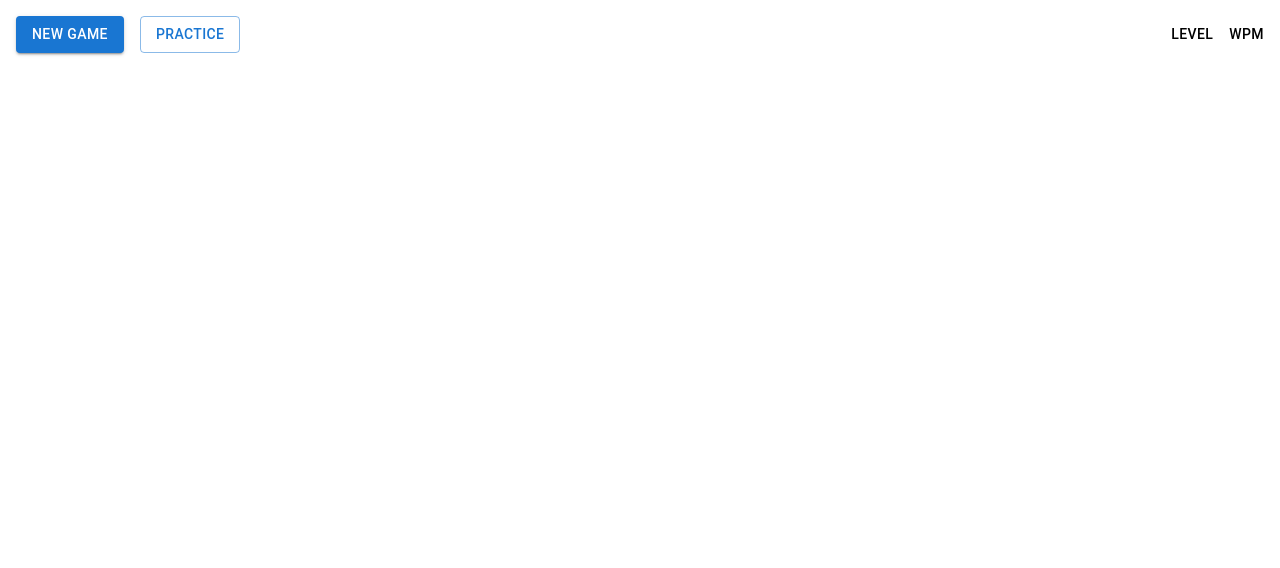
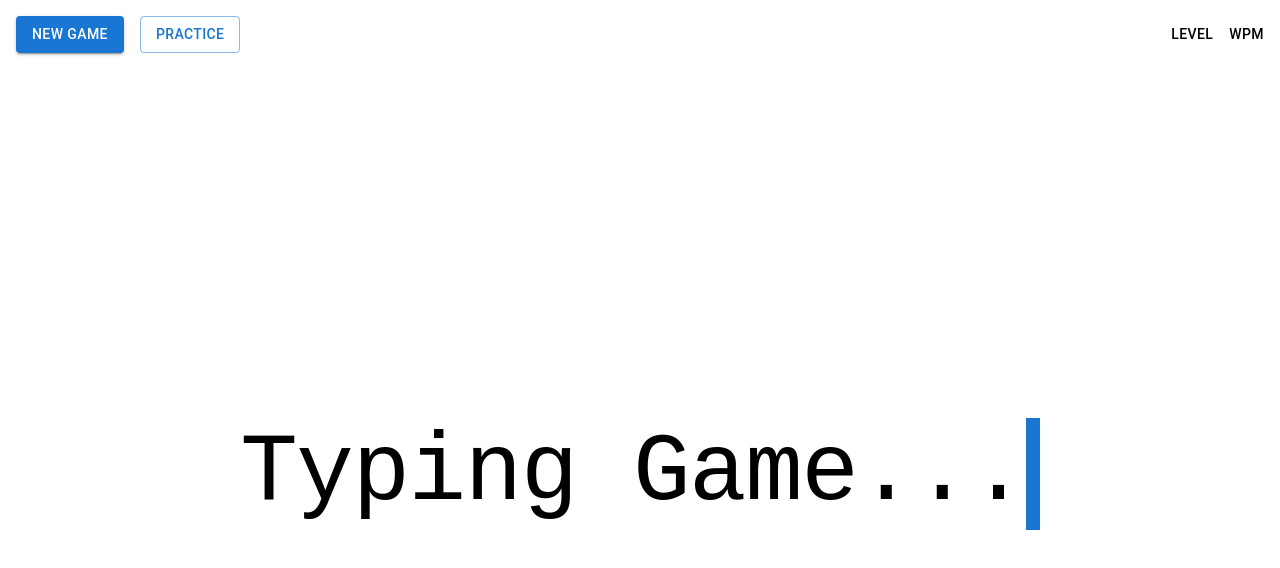
Before and after one commit to lukasmiljic/Internship-16-SpeedType, a React (Vite) app: page / in a window 1280 px wide. Shown: the top 568 px of the page. Built offline with nearby package versions, Linux system fonts and the light colour scheme.

Commit message:
added typewriter title component

```diff
--- /dev/null
+++ b/src/Components/TypeWriter/TypeWriter.jsx
@@ -0,0 +1,16 @@
+import { Typography } from "@mui/material";
+import classes from "./TypeWriter.module.css";
+
+const TypeWriter = () => {
+  return (
+    <div className={classes.container}>
+      <Typography
+        className={classes.title}
+        variant="h1"
+        fontFamily={"monospace"}>
+        Typing Game...
+      </Typography>
+    </div>
+  );
+};
+export default TypeWriter;
--- /dev/null
+++ b/src/Components/TypeWriter/TypeWriter.module.css
@@ -0,0 +1,37 @@
+.container {
+  padding-top: 5em;
+  display: inline-flex;
+}
+
+/* DEMO-SPECIFIC STYLES */
+.title {
+  display: inline;
+  color: black;
+  overflow: hidden; /* Ensures the content is not revealed until the animation */
+  border-right: 0.15em solid #1976d2; /* change to mui main color */
+  white-space: nowrap; /* Keeps the content on a single line */
+  margin: 0 auto; /* Gives that scrolling effect as the typing happens */
+  letter-spacing: 0.15em; /* Adjust as needed */
+  animation: typing 1.5s steps(13, end), blink-caret 0.8s step-end infinite;
+}
+
+/* The typing effect */
+@keyframes typing {
+  from {
+    width: 0;
+  }
+  to {
+    width: 100%;
+  }
+}
+
+/* The typewriter cursor effect */
+@keyframes blink-caret {
+  from,
+  to {
+    border-color: transparent;
+  }
+  50% {
+    border-color: #1976d2;
+  }
+}
--- a/src/Pages/Home/Home.jsx
+++ b/src/Pages/Home/Home.jsx
@@ -1,7 +1,20 @@
+import { Stack } from "@mui/material";
 import Header from "../../Components/Header";
+import TypeWriter from "../../Components/TypeWriter/TypeWriter";
 
 const Home = () => {
-  return <Header />;
+  return (
+    <Stack height={"100vh"}>
+      <Header />
+      <Stack
+        direction="column"
+        alignItems={"center"}
+        justifyContent={"center"}
+        sx={{ flexGrow: 1 }}>
+        <TypeWriter />
+      </Stack>
+    </Stack>
+  );
 };
 
 export default Home;
```
